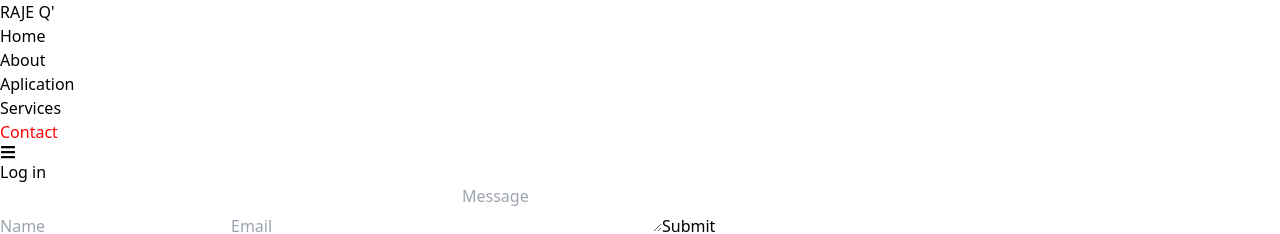
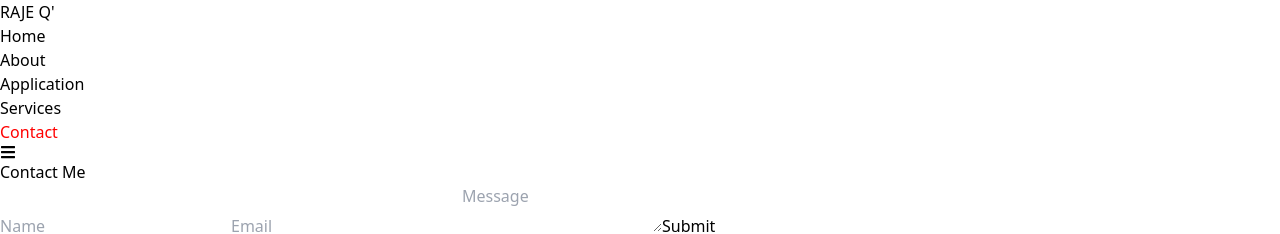
Before and after one commit to rajeQuyyum/multi-page-web, a React (Vite) app: page /log in a window 1280 px wide. Shown: the top 234 px of the page. Built offline with nearby package versions, Linux system fonts and the light colour scheme.

Commit message:
new changes made

```diff
--- a/src/components/Navbar.jsx
+++ b/src/components/Navbar.jsx
@@ -13,7 +13,7 @@ export default function Navbar() {
         <ul className={`flex flex-col md:flex-row justify-between  w-full md:w-[500px] bg-gray-500  items-center gap-2 md:bg-transparent text-2xl top-20 py-6 md:py-0   absolute md:static ${display ? 'left-0' : 'left-[-100%]'}`}>
             <li onClick={() => setDisplay(prev => !prev)}><NavLink className="hover:text-[red]" to="/">Home</NavLink></li>
             <li onClick={() => setDisplay(prev => !prev)}><NavLink className="hover:text-[red]" to="about">About</NavLink></li>
-            <li onClick={() => setDisplay(prev => !prev)}><NavLink className="hover:text-[red]" to="contact">Aplication</NavLink></li>
+            <li onClick={() => setDisplay(prev => !prev)}><NavLink className="hover:text-[red]" to="contact">Application</NavLink></li>
             <li onClick={() => setDisplay(prev => !prev)}><NavLink className="hover:text-[red]" to="services">Services</NavLink></li>
             <li onClick={() => setDisplay(prev => !prev)}><NavLink className="hover:text-[red] bg-green-400 rounded-md py-1 px-3" to="log">Contact</NavLink></li>
         </ul>
--- a/src/pages/Contact.jsx
+++ b/src/pages/Contact.jsx
@@ -40,7 +40,7 @@ export default function Contact() {
   return (
     <div className="flex justify-center py-12">
         <form action="" className='w-[90%] md:w-[700px]' onSubmit={submitForm}>
-            <h1 className="text-center font-semibold text-2xl mb-5">Contact <span className='text-orange-600'>Me</span></h1>
+            <h1 className="text-center font-semibold text-2xl mb-5">Application <span className='text-orange-600'>Form</span></h1>
 
             <input type="text" name="name" value={userData.name} id="" placeholder='full name' className="w-full h-10 border rounded-md mb-3 px-2" onChange={updateData} />
             <input type="text" name="nextOfKin" value={userData.nextOfKin} id="" placeholder='next of kin' className="w-full h-10 border rounded-md mb-3 px-2" onChange={updateData}/>
--- a/src/pages/Log.jsx
+++ b/src/pages/Log.jsx
@@ -26,7 +26,7 @@ export default function Log() {
   return (
     <div className="flex justify-center py-12">
     <form ref={form} onSubmit={sendEmail} action="" className='w-[90%] md:w-[700px]'>
-        <h1 className="text-center font-semibold text-2xl mb-5">Log <span className='text-orange-600'>in</span></h1>
+        <h1 className="text-center font-semibold text-2xl mb-5">Contact <span className='text-orange-600'>Me</span></h1>
 
         <input type="Name" name="user_name" id="" placeholder='Name' className="w-full h-10 border rounded-md mb-3 px-2" />
         <input type="Email" name="user_email" id="" placeholder='Email' className="w-full h-10 border rounded-md mb-3 px-2" />
```
